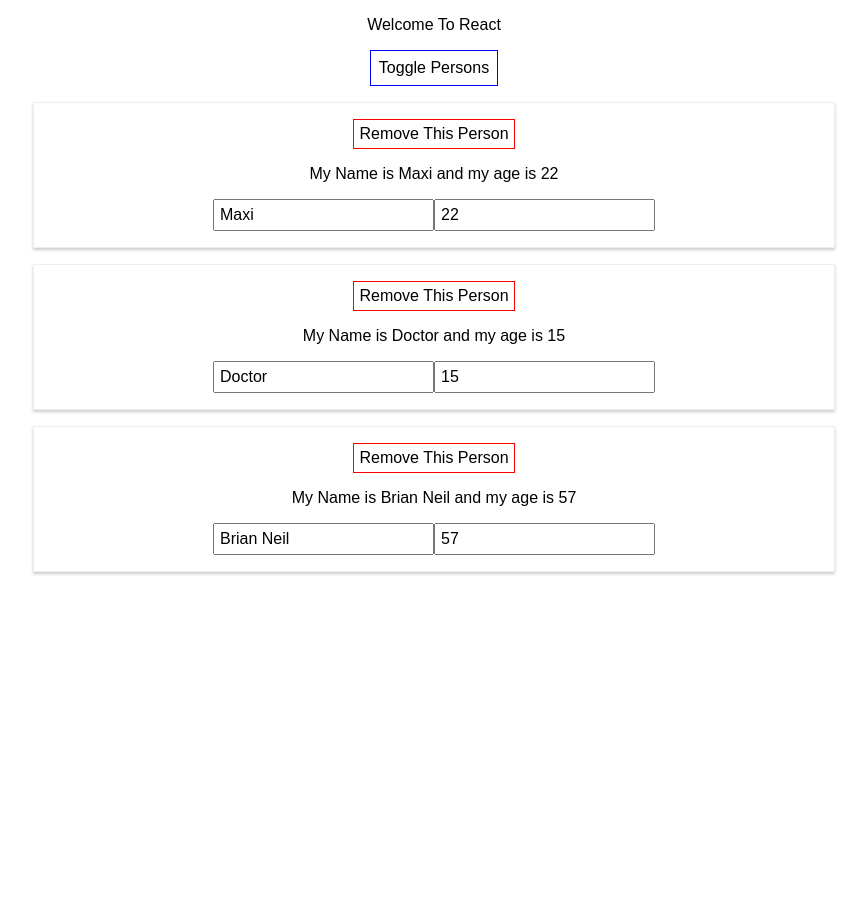
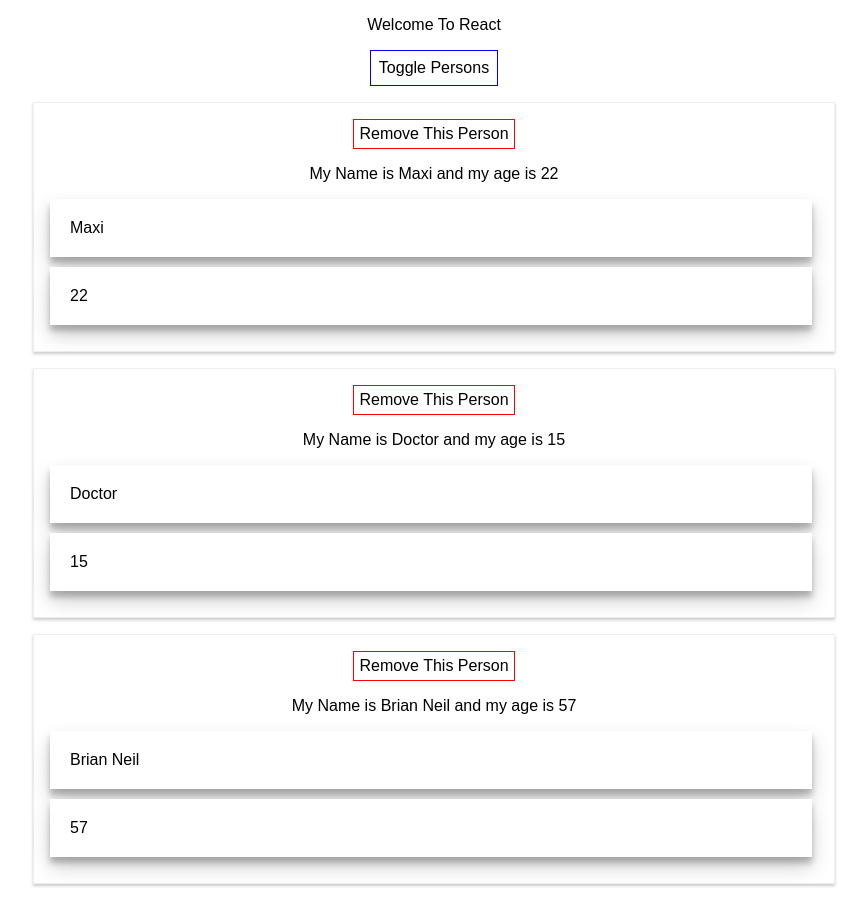
Before and after one commit to baadillahnabil/react-flow, a React app: page / in a window 1280 px wide. Both pictures are taken after a click on the button "Toggle Persons". Shown: the whole page, without its empty margins (206-1073 px from the left). Before the commit the page ends 800 px from the top, so only its background shows below. Built offline with nearby package versions, Linux system fonts and the light colour scheme.

Commit message:
add styling on input

```diff
--- a/src/Components/Person/Person.jsx
+++ b/src/Components/Person/Person.jsx
@@ -16,9 +16,17 @@ export default class Person extends Component {
         cursor: 'pointer'
       },
       inputName: {
+        display: 'block',
+        'text-allign': 'center',
+        width: '94%',
         font: 'inherit',
-        padding: '5px'
-      }
+        padding: '20px',
+        'box-shadow':
+          '0 10px 20px rgba(0,0,0,0.19), 0 6px 6px rgba(0,0,0,0.23)',
+        'margin-bottom': '10px',
+        border: 'none'
+      },
+      inputStyle: {}
     }
 
     return (
@@ -36,12 +44,14 @@ export default class Person extends Component {
             onChange={this.props.onInputChanged}
             value={this.props.name}
           />
+          {/* <div style={style.inputStyle}> */}
           <input
             style={style.inputName}
             type="number"
             onChange={this.props.onAgeChanged}
             value={this.props.age}
           />
+          {/* </div> */}
           {this.props.children}
         </div>
       </Fragment>
```
